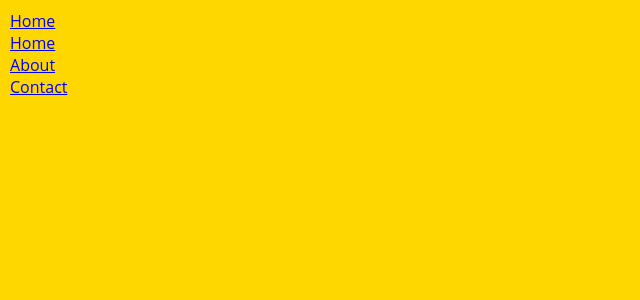
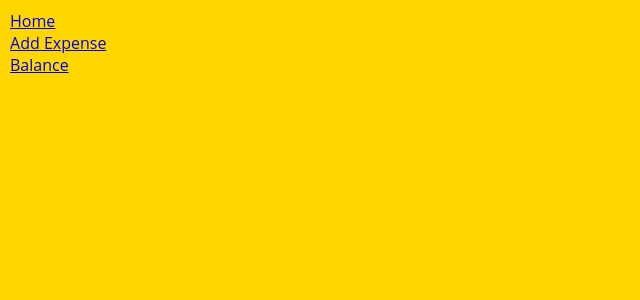
Before and after one commit to andrewjthomsen/Affluent-Expense-Tracker, a React (Create React App) app in the folder client/: page / in a window 1280 px wide. Shown: the top 300 px of the page, without its empty margins (0-640 px from the left). Built offline with nearby package versions, Linux system fonts and the light colour scheme.

Commit message:
Fixed routing between pages

```diff
--- a/client/src/components/Navbar/navbar.js
+++ b/client/src/components/Navbar/navbar.js
@@ -1,14 +1,14 @@
 import React from "react";
+import { Link } from 'react-router-dom';
 import "./navbar.css";
 class Navbar extends React.Component {
 	render() {
 		return (
 			<div>
 				<ul className="nav">
-					<li className="nav-item slam-left"><a href="#">Home</a></li>
-					<li className="nav-item"><a href="#">Home</a></li>
-					<li className="nav-item"><a href="#">About</a></li>
-					<li className="nav-item"><a className="contact" href="#">Contact</a></li>
+					<li className="nav-item slam-left"><Link to="/">Home</Link></li>
+					<li className="nav-item"><Link to="/expenses">Add Expense</Link></li>
+					<li className="nav-item"><Link to="/balance">Balance</Link></li>
 				</ul>
 			</div>
 
```
